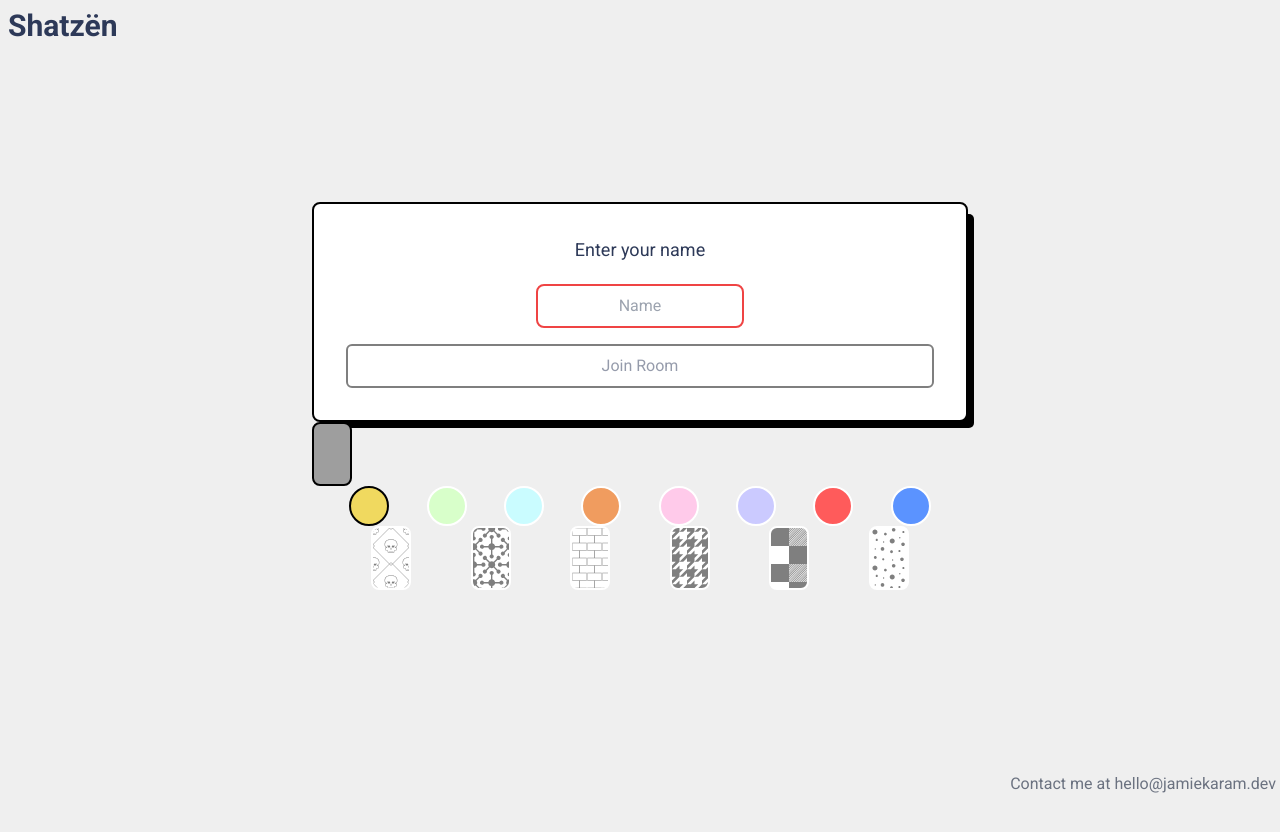
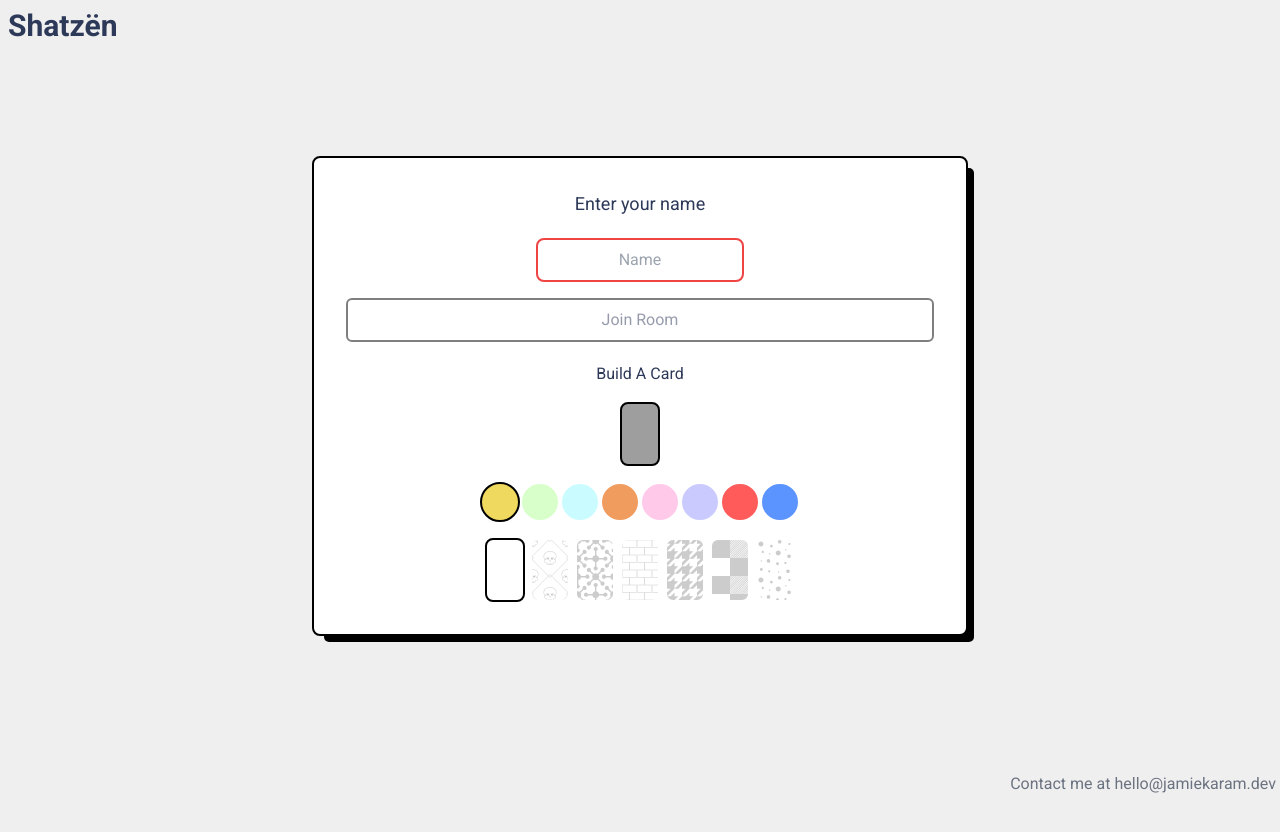
Before and after one commit to JKaram/Shatzen, a Next.js app in the folder apps/web/: page /login/1 in a window 1280 px wide. Shown: the top 832 px of the page. Built offline with nearby package versions, Linux system fonts and the light colour scheme; no server answers; grey boxes are pictures that could not be loaded.

Commit message:
chore: cardback is saved in localstorage

```diff
--- a/apps/web/components/CardBuilder.tsx
+++ b/apps/web/components/CardBuilder.tsx
@@ -11,13 +11,16 @@ export default function CardBuilder(props: Props) {
   const { selected, setSelected } = props;
 
   return (
-    <div>
+    <div className="flex flex-col gap-4">
+      <h1 className="text-center ">Build A Card</h1>
       <div
         style={{
           backgroundColor: selected.colour,
           backgroundImage: `url("${USER_CARD_PATTERNS[selected.pattern]}")`,
         }}
-        className={classNames("w-10 h-16 border-2 border-black rounded-lg")}
+        className={classNames(
+          "w-10 m-auto h-16 border-2 border-black rounded-lg"
+        )}
       />
       <div className="flex justify-evenly">
         {USER_COLOURS.map((colour) => (
@@ -32,6 +35,14 @@ export default function CardBuilder(props: Props) {
         ))}
       </div>
       <div className="flex justify-evenly">
+        <div
+          onClick={() => setSelected({ ...selected, pattern: -1 })}
+          className={classNames(
+            "w-10 h-16 border-2 bg-white rounded-lg",
+            selected.pattern === -1 ? " border-black" : "border-white"
+          )}
+        />
+
         {USER_CARD_PATTERNS.map((pattern, index) => (
           <div
             onClick={() => setSelected({ ...selected, pattern: index })}
@@ -39,7 +50,7 @@ export default function CardBuilder(props: Props) {
             key={pattern}
             className={classNames(
               "w-10 h-16 border-2 bg-white rounded-lg",
-              selected.pattern === pattern ? " border-black" : "border-white"
+              selected.pattern === index ? " border-black" : "border-white"
             )}
           />
         ))}
--- a/apps/web/components/EstimateCard.tsx
+++ b/apps/web/components/EstimateCard.tsx
@@ -31,7 +31,9 @@ export const EstimateCard = ({ children, isSelected, onClick }: Props) => {
           : undefined
       )}
     >
-      {children}
+      <span className="w-10 h-10 font-bold text-center bg-white rounded-full">
+        {children}
+      </span>
     </button>
   );
 };
--- a/apps/web/components/UserCard.tsx
+++ b/apps/web/components/UserCard.tsx
@@ -37,6 +37,7 @@ export const UserCard = ({ user, oddManOut }: Props) => {
       >
         <span
           className={classNames(
+            "h-6 w-6 rounded-full bg-white text-center font-bold",
             roomStatus === "estimating" && estimate !== -4 ? "hidden" : "block"
           )}
         >
--- a/apps/web/components/provider/SocketProvider.tsx
+++ b/apps/web/components/provider/SocketProvider.tsx
@@ -65,6 +65,8 @@ export default function AppProvider({ children }: Props) {
     "config",
     undefined
   );
+  const [, setUserStorage] = useLocalStorage("user", undefined);
+
   const [socket, setSocket] =
     useState<Socket<SocketOutgoingEvents, SocketIncomingEvents>>();
   const [calculations, setCalculations] = useState<Calculations>({
@@ -92,6 +94,10 @@ export default function AppProvider({ children }: Props) {
       const currentUser = users[newSocket.id];
       if (currentUser) sortedUsers.unshift({ ...currentUser });
       setUser({ ...currentUser });
+      setUserStorage({
+        colour: currentUser.colour,
+        pattern: currentUser.pattern,
+      });
       setUsers(sortedUsers);
     });
 
--- a/apps/web/hooks/useCardBuilder.tsx
+++ b/apps/web/hooks/useCardBuilder.tsx
@@ -1,12 +1,14 @@
 import { useState } from "react";
 import { useSockets } from "../components/provider/SocketProvider";
 import { USER_COLOURS } from "../types/constants";
+import useLocalStorage from "./useLocalStorage";
 
 export const useCardBuilder = () => {
   const { user } = useSockets();
+  const [previous] = useLocalStorage("user", undefined);
   const [selected, setSelected] = useState({
-    colour: user?.colour || USER_COLOURS[0],
-    pattern: user?.pattern || -1,
+    colour: previous?.colour || user?.colour || USER_COLOURS[0],
+    pattern: previous?.pattern || user?.pattern || -1,
   });
 
   return { selected, setSelected };
--- a/apps/web/pages/login/[uuid].tsx
+++ b/apps/web/pages/login/[uuid].tsx
@@ -62,8 +62,8 @@ const Login = () => {
             Join Room
           </Button>
         </form>
+        <CardBuilder selected={selected} setSelected={setSelected} />
       </div>
-      <CardBuilder selected={selected} setSelected={setSelected} />
     </PageLayout>
   );
 };
```
Also changed, not shown: apps/web/types/constants.ts (line endings or trailing spaces).
